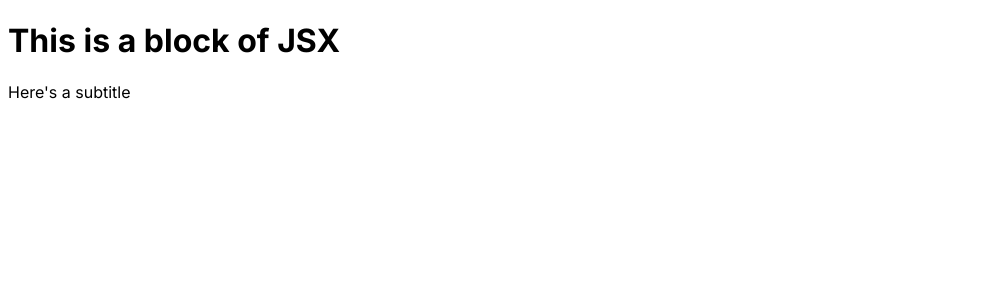
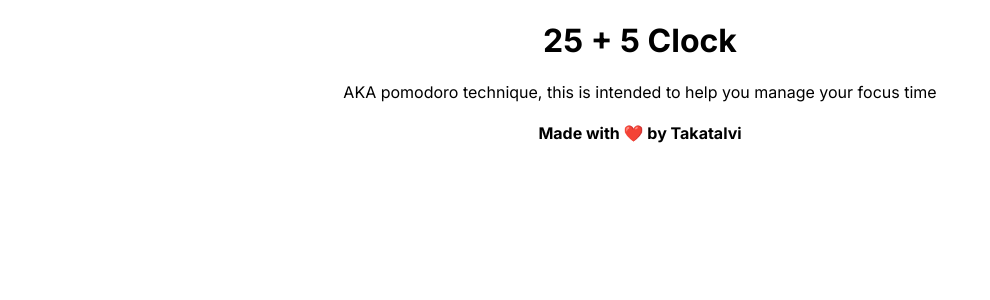
Before and after one commit to alvarofelipe12/free-code-camp-course, a Next.js app: page / in a window 1280 px wide. Shown: the top 300 px of the page, without its empty margins (0-990 px from the left). Built offline with nearby package versions, Linux system fonts and the light colour scheme.

Commit message:
Coding 25+

```diff
--- a/app/layout.js
+++ b/app/layout.js
@@ -4,14 +4,21 @@ import "./globals.css";
 const inter = Inter({ subsets: ["latin"] });
 
 export const metadata = {
-  title: "Create Next App",
+  title: "25 + 5 Clock",
   description: "Generated by create next app",
 };
 
 export default function RootLayout({ children }) {
   return (
     <html lang="en">
+      <header style={{textAlign: `center`}}>
+        <h1>25 + 5 Clock</h1>
+        <p>AKA pomodoro technique, this is intended to help you manage your focus time</p>
+      </header>
       <body className={inter.className}>{children}</body>
+      <footer style={{ textAlign: `center` }}>
+        <h4>Made with ❤️ by Takatalvi</h4>
+      </footer>
     </html>
   );
 }
--- a/app/page.js
+++ b/app/page.js
@@ -1,9 +1,7 @@
 export default function Home() {
   return (
-    <div className="myDiv">
+    <div className="header">
       {/* here's a comment */}
-      <h1>This is a block of JSX</h1>
-      <p>Here's a subtitle</p>
     </div>
   );
 }
```
